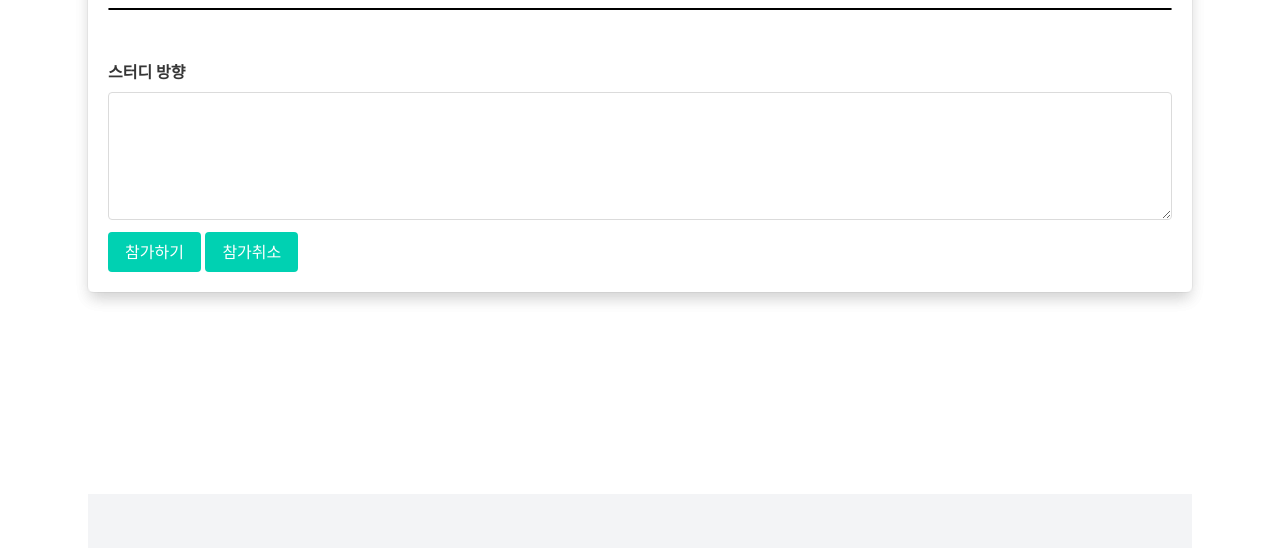
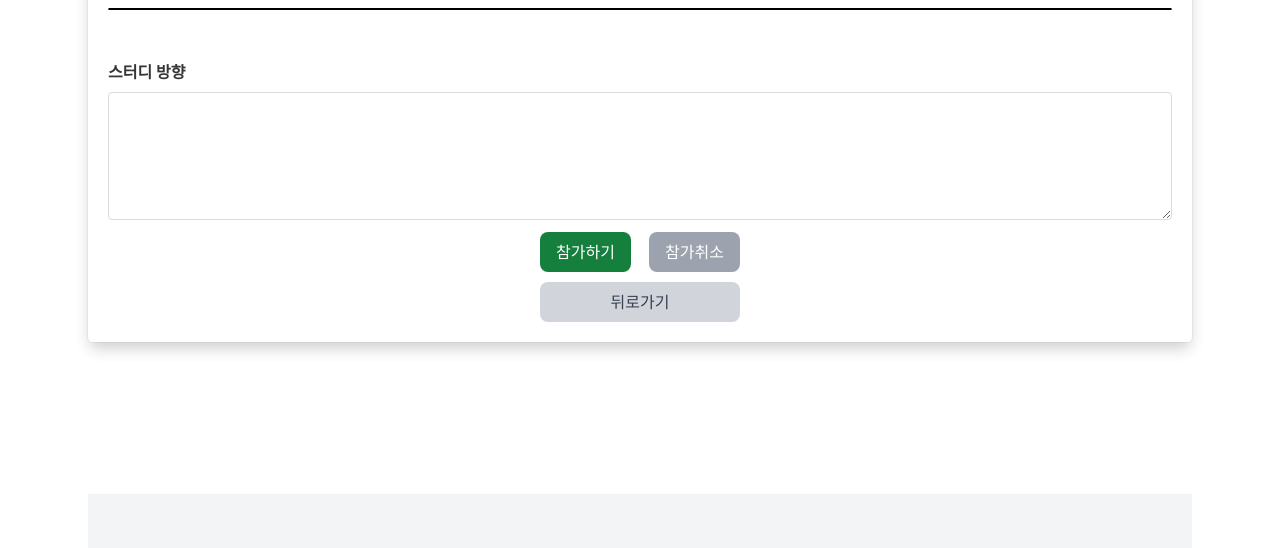
Before and after one commit to hjlee5701/Jungle-Hub, a Flask app: template templates/partyDetail.html in a window 1280 px wide. Shown: the part 580-1128 px from the top of the page. Run offline with Flask 3, Linux system fonts and the light colour scheme; the template is opened without the code that fills it, so the values that code supplies are empty; some libraries are stand-ins or nearby versions.

Commit message:
feat:[이현진] 파티 참가자 인원 업데이트 기능 (참여/취소)

```diff
--- a/app.py
+++ b/app.py
@@ -173,11 +173,53 @@ def getPartyDetail(partyId):
 
 
 
+#파티 참가
+@app.route('/join', methods=['POST'])
+def joinParty():
+    partyId = request.values['partyId']
+
+    # 사용자가 참가 신청했던 상태인지 확인
+    attendee = userdb.attendees.find_one({"$and": [{"partyId": partyId}, {"userId": '회원'}]})
+    if attendee:
+        # 이미 신청한 참가자
+        return jsonify({'result': 'joined'})
+    else:
+        # 새로운 참가자 insert
+        newAttendee = {'partyId': partyId, 'userId': '회원' }
+        userdb.attendees.insert_one(newAttendee)
+
+        # 참가 인원 update
+        condition = {"_id": ObjectId(partyId)}
+
+        plus_member = {"$inc": {"member": 1}}  # member 필드에 1을 더함
+        userdb.party.update_one(condition, plus_member)
+
+        return jsonify({'result': 'success'})
 
 
 
+#파티 참가취소
+@app.route('/cancel', methods=['POST'])
+def cancelParty():
+    partyId = request.values['partyId']
+    # userdb.attendees.delete_many({"userId": '회원'})
 
+    # 사용자가 참가 신청했던 상태인지 확인
+    attendee = userdb.attendees.find_one({"$and": [{"partyId": partyId}, {"userId": '회원'}]})
+    if attendee:
+        # 참여 취소 delete
+        userdb.attendees.delete_one({"$and": [{"partyId": partyId}, {"userId": '회원'}]})
 
+        # 참가 인원 update
+        condition = {"_id": ObjectId(partyId)}
+
+        minus_member = {"$inc": {"member": -1}}  # member 필드에 1을 뺌
+        userdb.party.update_one(condition, minus_member)
+
+        return jsonify({'result': 'success'})
+    else:
+        # 조건에 맞는 데이터 삭제
+        return jsonify({'result': 'notJoin'})
 
 
 def validateToken(cookies):
@@ -195,5 +237,6 @@ def validateToken(cookies):
     else:
          return {"state": False}
 
+
 if __name__ == '__main__':
     app.run()
--- a/templates/partyDetail.html
+++ b/templates/partyDetail.html
@@ -2,7 +2,6 @@
 {% block title %}
     partyDetail
 {% endblock %}
-
 {% block head %}
     <link rel="stylesheet" href="https://cdn.jsdelivr.net/npm/bulma@0.9.1/css/bulma.min.css">
     <link rel="stylesheet" href="https://cdn.jsdelivr.net/npm/tw-elements/dist/css/tw-elements.min.css"/>
@@ -24,6 +23,48 @@
             padding-left: 10px;
         }
     </style>
+
+    <script>
+        function joinParty(partyId, member, people){
+            if(member == people){
+                alert('정원입니다.')
+                return
+            }
+            console.log(member)
+            console.log(partyId)
+            console.log("!!!!!!!!!!!!!!!!!!!!!!!!")
+            $.ajax({
+            type: "POST",
+            url: "/join",
+            data: {'partyId' : partyId},
+            success: function(res) {
+                if(res['result'] == 'success'){
+                    alert('참가 완료!');
+                }else if(res['result'] == 'joined'){
+                    alert('신청한 사용자 입니다.');
+                }else{
+                    alert('오류!')
+                }
+            }
+        });
+        }
+        function cancelParty(partyId){
+            $.ajax({
+            type: "POST",
+            url: "/cancel",
+            data: {'partyId' : partyId},
+            success: function(res) {
+                if(res['result'] == 'success'){
+                    alert('참가 취소!');
+                }else if(res['result'] == 'notJoin'){
+                    alert('신청하지 않은 사용자 입니다.');
+                }else{
+                    alert('오류!')
+                }
+            }
+        });
+        }
+    </script>
 {% endblock %}
 {% block content %}
     <div class="container">
@@ -70,11 +111,22 @@
                                 <textarea class="textarea" readonly>{{ partyDetail.content }}</textarea>
                             </div>
                         </div>
-                        <div style="margin: 0,auto; width: 500px;">
-                            <button class="button is-primary">참가하기</button>
-                            <button class="button is-primary">참가취소</button>
+                        <div style="margin: 0 auto; width: 200px">
+                            <div style="display: flex; justify-content: space-between;">
+                                <button class="inline-flex items-center justify-center px-4 py-2 text-base font-medium text-center text-white bg-green-700 rounded-lg hover:bg-green-800"
+                                    onclick="joinParty(`{{partyDetail._id}}`, `{{partyDetail.member}}`, `{{partyDetail.people}}`)">
+                                    참가하기
+                                </button>
+
+                                <button class="inline-flex items-center justify-center px-4 py-2 text-base font-medium text-center text-white bg-gray-400 rounded-lg hover:bg-gray-500 hover:text-white"
+                                    onclick="cancelParty(`{{partyDetail._id}}`)">참가취소</button>
+                            </div>
+                            <div style="display: flex; justify-content:center; width: 100%; margin-top: 10px;">
+                                <a href="/party" class="w-full inline-flex items-center justify-center px-4 py-2 text-base font-medium text-center text-gray-700 bg-gray-300 rounded-lg hover:bg-gray-400 hover:text-white">
+                                    뒤로가기
+                                </a>
+                            </div>
                         </div>
-
                     </form>
 
 
```
